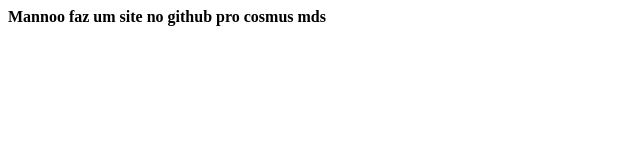
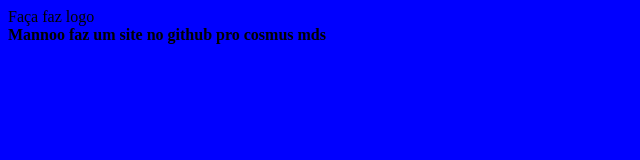
Before and after one commit to Perrett602/Cosmusnbe, a plain HTML site: page index.html in a window 1280 px wide. Shown: the whole page, without its empty margins (0-640 px from the left). Drawn offline with Linux system fonts and the light colour scheme.

Commit message:
Update index.html

```diff
--- a/index.html
+++ b/index.html
@@ -9,9 +9,9 @@
 
   <body>
 	  <style>
-		  p { color: blue; }
+body { background-color: blue; }
+</style>
     <header>Faça faz logo</header>
-		  </style>
 	<div><strong>Mannoo faz um site no github pro cosmus mds</strong></div>
 	<footer></footer>
 	</body>
```
